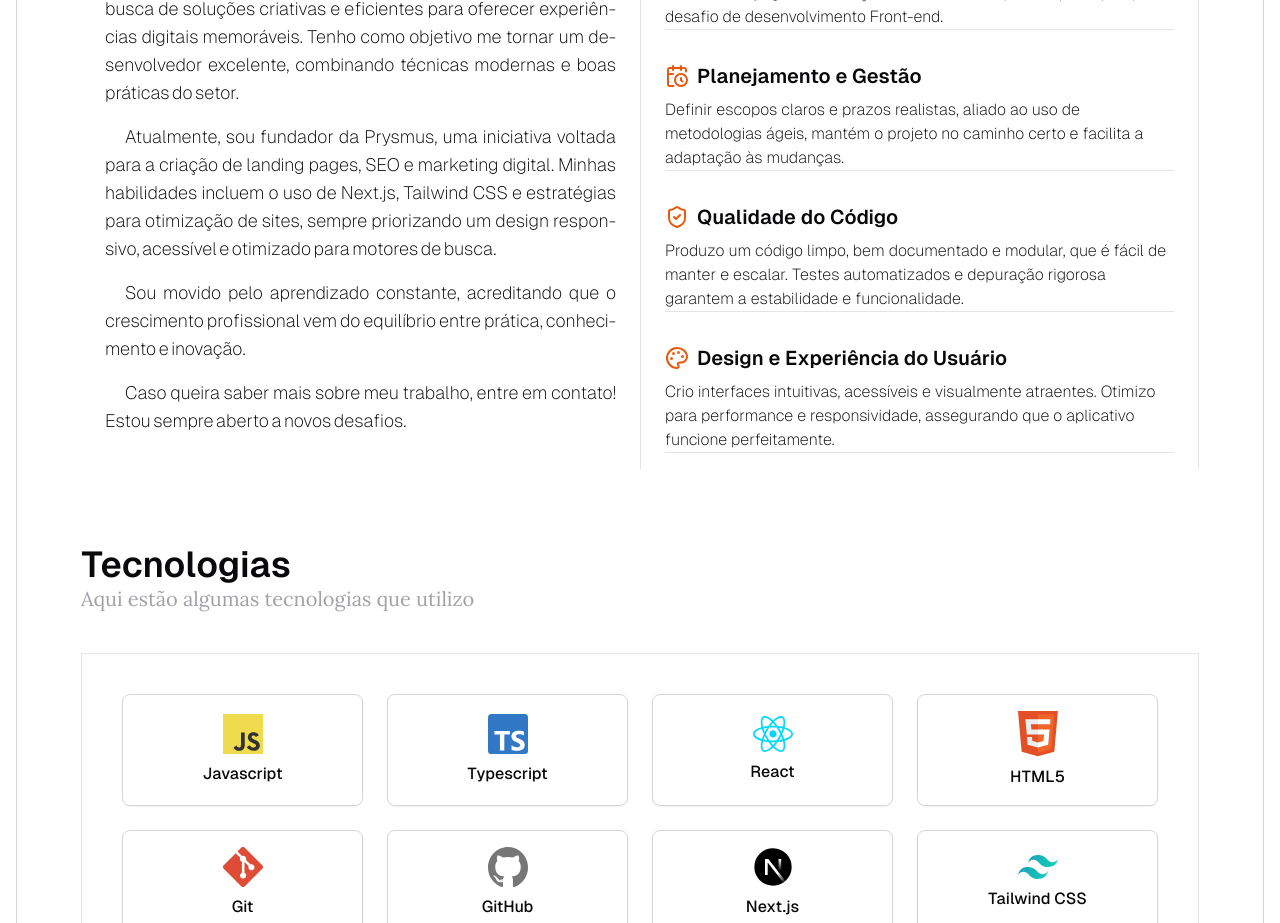
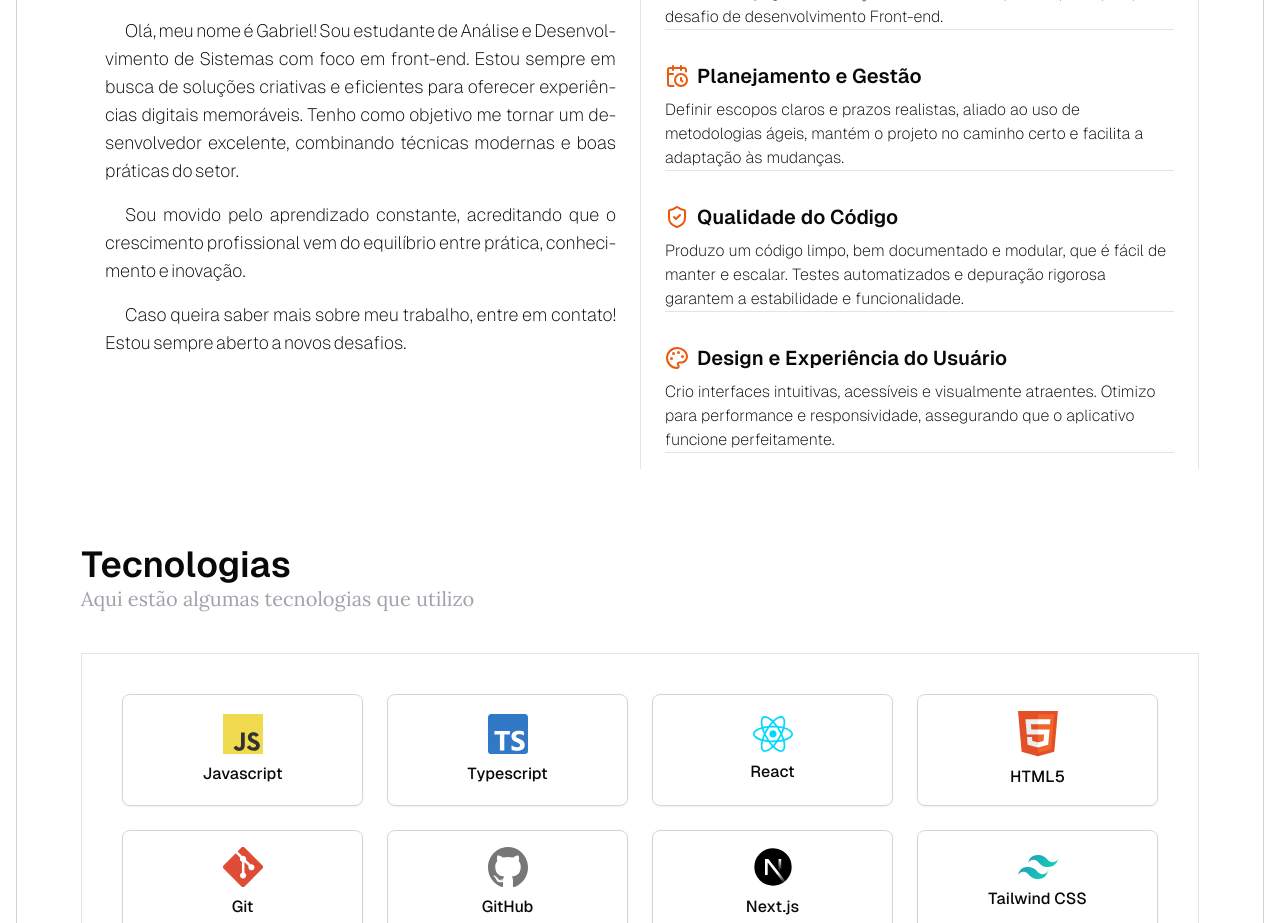
Before and after one commit to gabriellucasvh/portfolio, a Next.js app: page / in a window 1280 px wide. Shown: the part 2400-3323 px from the top of the page. Built offline with nearby package versions, Linux system fonts and the light colour scheme.

Commit message:
Update Sobre.tsx

```diff
--- a/components/Sections/Sobre.tsx
+++ b/components/Sections/Sobre.tsx
@@ -14,9 +14,6 @@ const Sobre = () => {
         <div className="flex flex-col items-center md:items-start w-full md:w-3/4 lg:w-1/2 mt-5 font-extralight text-base md:text-lg px-4 md:px-6 py-4">
           <p className="indent-5 text-justify hyphens-auto" style={{ wordSpacing: '-2px' }}>
             Olá, meu nome é Gabriel! Sou estudante de Análise e Desenvolvimento de Sistemas com foco em front-end. Estou sempre em busca de soluções criativas e eficientes para oferecer experiências digitais memoráveis. Tenho como objetivo me tornar um desenvolvedor excelente, combinando técnicas modernas e boas práticas do setor.
-          </p>
-          <p className="indent-5 text-justify mt-4 hyphens-auto " style={{ wordSpacing: '-2px' }}>
-            Atualmente, sou fundador da Prysmus, uma iniciativa voltada para a criação de landing pages, SEO e marketing digital. Minhas habilidades incluem o uso de Next.js, Tailwind CSS e estratégias para otimização de sites, sempre priorizando um design responsivo, acessível e otimizado para motores de busca.
           </p>
           <p className="indent-5 text-justify mt-4 hyphens-auto" style={{ wordSpacing: '-2px' }}>
             Sou movido pelo aprendizado constante, acreditando que o crescimento profissional vem do equilíbrio entre prática, conhecimento e inovação.
```
